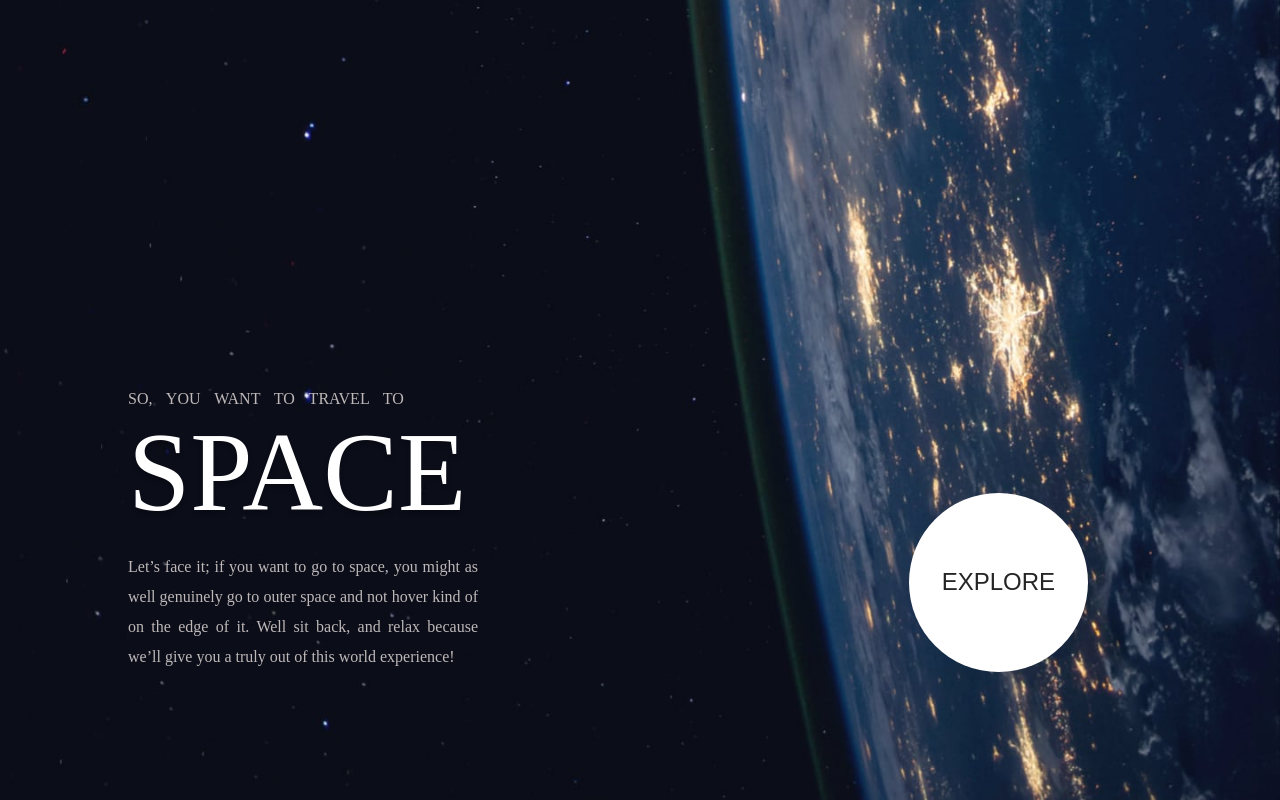
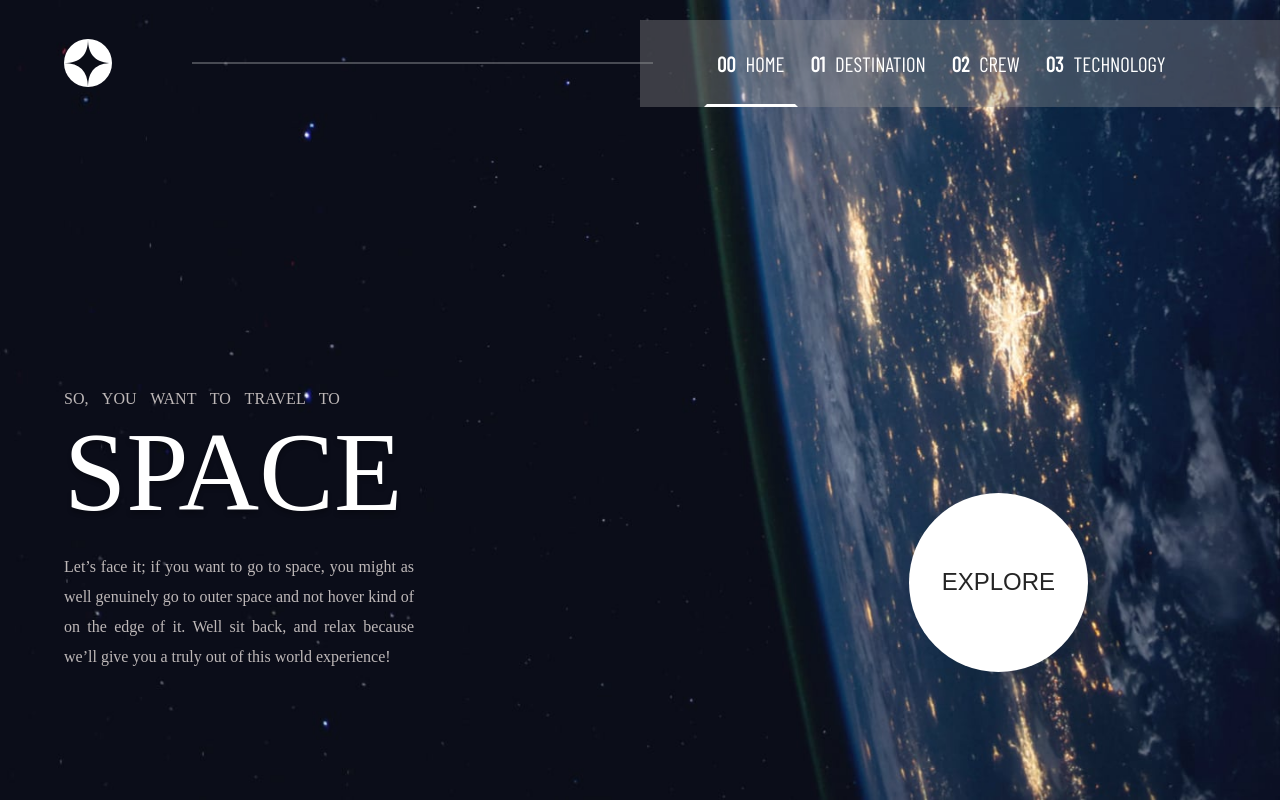
Before and after one commit to kalantin/space, a plain HTML site: page index.html in a window 1280 px wide. Drawn offline with nearby package versions, Linux system fonts and the light colour scheme; a script that the page names is missing; a web font is replaced by a local one.

Commit message:
created nav

```diff
--- a/index.html
+++ b/index.html
@@ -1,5 +1,6 @@
 <!DOCTYPE html>
 <html lang="en">
+
 <head>
     <meta charset="UTF-8">
     <meta http-equiv="X-UA-Compatible" content="IE=edge">
@@ -7,11 +8,27 @@
     <title>Document</title>
     <link rel="preconnect" href="https://fonts.googleapis.com">
     <link rel="preconnect" href="https://fonts.gstatic.com" crossorigin>
-<link href="https: //fonts.googleapis.com/css2? rodzina= Bellefair &rodzina= Rubik:wght@700 & display=swap" rel="stylesheet">
+    <link href="https: //fonts.googleapis.com/css2? rodzina= Bellefair &rodzina= Rubik:wght@700 & display=swap"
+        rel="stylesheet">
+        <link rel="preconnect" href="https://fonts.googleapis.com">
+<link rel="preconnect" href="https://fonts.gstatic.com" crossorigin>
+<link href="https://fonts.googleapis.com/css2?family=Barlow+Condensed:wght@300;400&display=swap" rel="stylesheet">
     <link rel="stylesheet" href="dist/css/main.css">
 </head>
+
 <body>
-
+    <nav class="nav">
+    <img class="nav__logo" src="/dist/img/assets/shared/logo.svg" alt="">
+    <div class="nav__line"></div>
+    <div class="nav__menu">
+        <a class="linkMenu active" href="#"><span class="linkMenu__number">00</span> home
+            </a>
+        <a class="linkMenu" href=""><span class="linkMenu__number">01</span>  destination</a>
+        <a class="linkMenu" href=""><span class="linkMenu__number">02</span>  crew</a>
+        <a class="linkMenu" href=""><span class="linkMenu__number">03</span>  technology</a>
+    </div>
+</nav>
+    <div class="wrapper">
         <div class="heading">
             <p class="heading__welcome">SO, YOU WANT TO TRAVEL TO</p>
             <h1 class="heading__space">SPACE</h1>
@@ -20,6 +37,9 @@
                 because we’ll give you a truly out of this world experience!</p>
         </div>
         <button class="explore">explore</button>
+    </div>
+
     <script src="dist/js/main.js"></script>
 </body>
+
 </html>
--- a/src/sass/main.scss
+++ b/src/sass/main.scss
@@ -9,13 +9,74 @@
 
 body {
 	@include flex;
-	justify-content: start;
+	flex-direction: column;
 	position: relative;
 	height: 100vh;
 	background-image: url('/src/img/assets/home/background-home-desktop.jpg');
 	background-size: cover;
 	background-position: center;
 	font-family: 'Bellefair';
+}
+.wrapper {
+	@include flex;
+	justify-content: start;
+	position: relative;
+	height: 100vh;
+	width: 100vw;
+	max-width: 1440px;
+}
+.nav {
+	@include flex;
+	justify-content: space-between;
+	position: relative;
+	width: 100vw;
+	height: 100px;
+	margin-top: 20px;
+	&__logo {
+		margin-left: 5%;
+	}
+	&__line {
+		position: absolute;
+		left: 15%;
+		background-color: white;
+		opacity: 0.25;
+		height: 2px;
+		width: 36%;
+	}
+	&__menu {
+		@include flex;
+		justify-content: start;
+		position: relative;
+		background-color: #9797975b;
+		// backdrop-filter: blur(81px);
+		height: 100%;
+		width: 50%;
+	}
+}
+.linkMenu {
+	@include flex;
+	height: 100%;
+	text-decoration: none;
+	text-transform: uppercase;
+	color: white;
+	font-size: 1.3rem;
+	font-family: 'Barlow Condensed', sans-serif;
+	padding: 0 10px;
+	border: 3px solid transparent;
+	transition: .3s;
+	&__number {
+		font-weight: bold;
+		margin-right: 10px;
+	}
+}
+.linkMenu:hover {
+	border-bottom: 3px solid rgba(255, 255, 255, 0.795);
+}
+.linkMenu:first-child {
+	margin-left: 10%;
+}
+.active {
+	border-bottom: 3px solid white;
 }
 .explore {
 	position: absolute;
@@ -31,17 +92,36 @@ body {
 	border-radius: 50%;
 	border: none;
 	transition: 0.3s;
+	cursor: pointer;
 }
-.explore:hover {
-	cursor: pointer;
-	box-shadow: 0px 0px 0px 32px rgba(0, 0, 0, 0.16);
+.explore:hover::before {
+	content: '';
+	position: absolute;
+	top: 0;
+	left: 0;
+	width: 100%;
+	height: 100%;
+	border-radius: 50%;
+	background-color: white;
+	animation: explore .2s linear forwards;
+	z-index: -1;
+	opacity: .29;
+	filter: blur(10px);
+}
+@keyframes explore {
+	from{
+		transform: scale(0);
+	}
+	to{
+		transform: scale(1.2)
+	}
 }
 .heading {
 	@include flex;
 	flex-direction: column;
 	align-items: flex-start;
 	align-self: flex-end;
-	margin-left: 10vw;
+	margin-left: 5%;
 	margin-bottom: 16vh;
 	width: 350px;
 	color: rgb(190, 184, 184);
```
Also changed, not shown: dist/css/main.css, 2 other files. Lines whose indentation alone changed are shown as unchanged.
